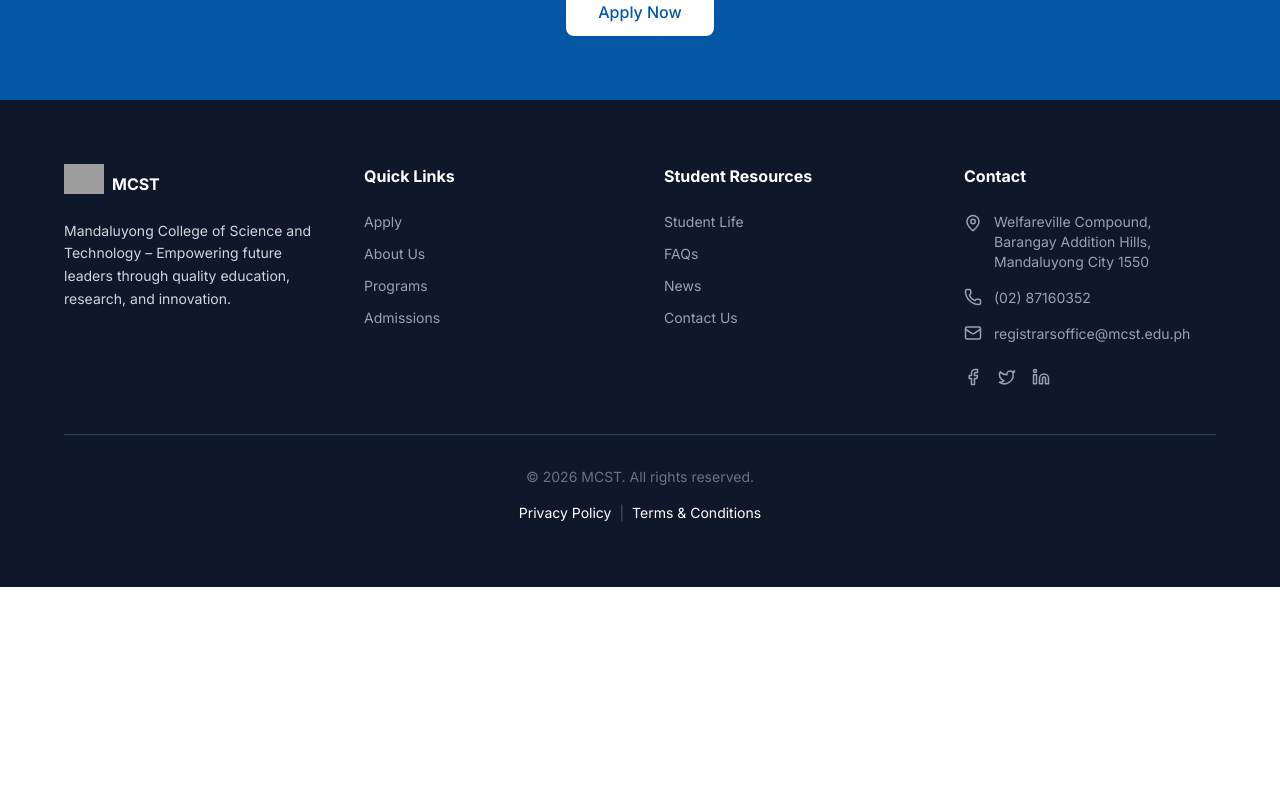
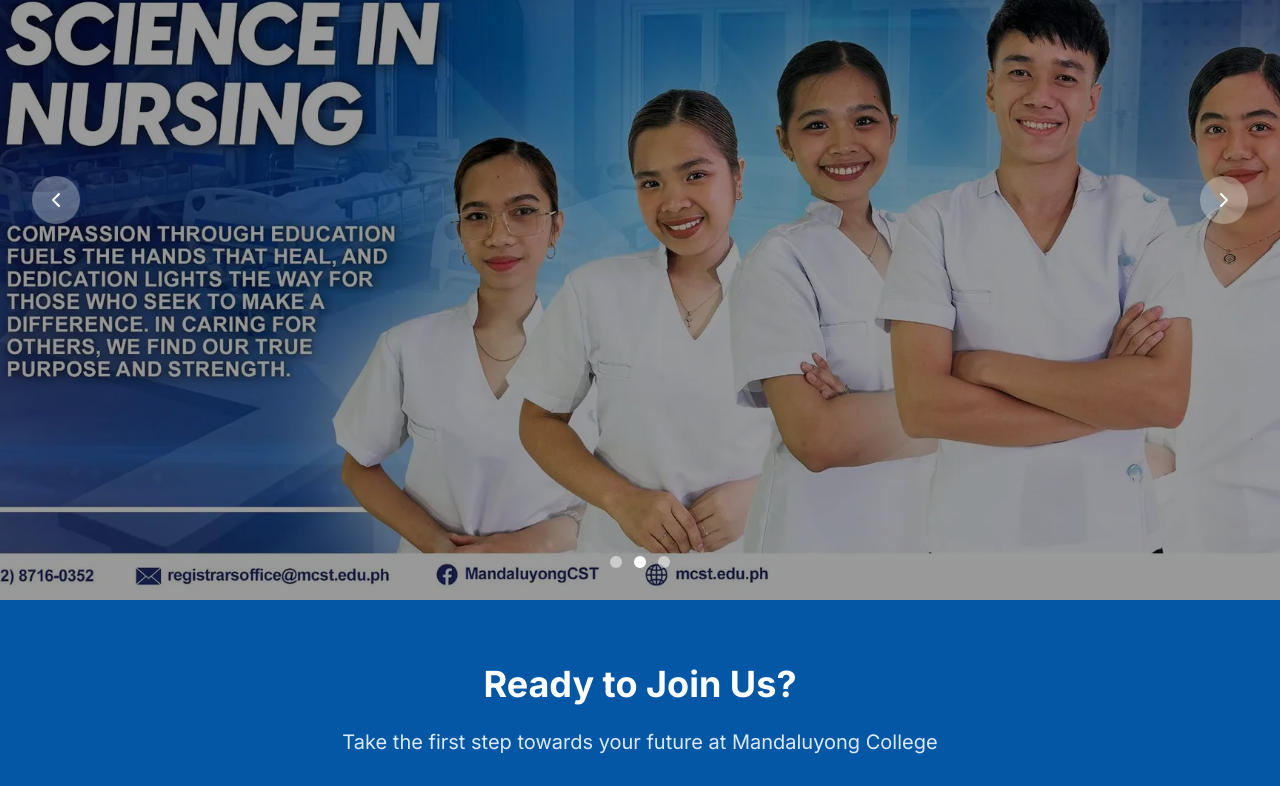
Before and after one commit to Ryderhxrzy/Mandaluyong-College, a Next.js app: page / in a window 1280 px wide. Shown: the part 2573-3359 px from the top of the page. Before the commit the page ends 3160 px from the top, so only its background shows below. Built offline with nearby package versions, Linux system fonts and the light colour scheme; grey boxes are pictures that could not be loaded.

Commit message:
create programs carousel

```diff
--- /dev/null
+++ b/components/ProgramsCarousel.tsx
@@ -0,0 +1,116 @@
+'use client'
+
+import { useState, useEffect } from 'react'
+import { ChevronLeft, ChevronRight } from 'lucide-react'
+import Image from 'next/image'
+
+const ProgramsCarousel = () => {
+  const [currentIndex, setCurrentIndex] = useState(0)
+  const [autoPlay, setAutoPlay] = useState(true)
+
+  const slides = [
+    {
+      image: '/administration.jpg',
+      title: 'Administration',
+    },
+    {
+      image: '/nursing.webp',
+      title: 'Nursing',
+    },
+    {
+      image: '/pe.jpg',
+      title: 'Physical Education',
+    },
+  ]
+
+  useEffect(() => {
+    if (!autoPlay) return
+
+    const interval = setInterval(() => {
+      setCurrentIndex((prev) => (prev + 1) % slides.length)
+    }, 5000)
+
+    return () => clearInterval(interval)
+  }, [autoPlay, slides.length])
+
+  const goToPrevious = () => {
+    setCurrentIndex((prev) => (prev - 1 + slides.length) % slides.length)
+    setAutoPlay(false)
+    setTimeout(() => setAutoPlay(true), 10000)
+  }
+
+  const goToNext = () => {
+    setCurrentIndex((prev) => (prev + 1) % slides.length)
+    setAutoPlay(false)
+    setTimeout(() => setAutoPlay(true), 10000)
+  }
+
+  const goToSlide = (index: number) => {
+    setCurrentIndex(index)
+    setAutoPlay(false)
+    setTimeout(() => setAutoPlay(true), 10000)
+  }
+
+  return (
+    <section className="relative w-full h-screen flex items-center justify-center overflow-hidden bg-black">
+      {/* Carousel Container */}
+      <div className="relative w-full h-full">
+        {/* Slides */}
+        {slides.map((slide, index) => (
+          <div
+            key={index}
+            className={`absolute inset-0 transition-opacity duration-1000 ease-in-out ${
+              index === currentIndex ? 'opacity-100' : 'opacity-0'
+            }`}
+          >
+            <Image
+              src={slide.image}
+              alt={slide.title}
+              fill
+              className="object-cover"
+              priority={index === 0}
+            />
+            {/* Overlay */}
+            <div className="absolute inset-0 bg-black/40"></div>
+          </div>
+        ))}
+
+        {/* Previous Button */}
+        <button
+          onClick={goToPrevious}
+          className="absolute left-4 sm:left-8 top-1/2 -translate-y-1/2 z-10 bg-white/30 hover:bg-white/50 text-white p-2 sm:p-3 rounded-full transition"
+          aria-label="Previous slide"
+        >
+          <ChevronLeft size={24} />
+        </button>
+
+        {/* Next Button */}
+        <button
+          onClick={goToNext}
+          className="absolute right-4 sm:right-8 top-1/2 -translate-y-1/2 z-10 bg-white/30 hover:bg-white/50 text-white p-2 sm:p-3 rounded-full transition"
+          aria-label="Next slide"
+        >
+          <ChevronRight size={24} />
+        </button>
+
+        {/* Dot Indicators */}
+        <div className="absolute bottom-8 left-1/2 -translate-x-1/2 z-10 flex gap-3">
+          {slides.map((_, index) => (
+            <button
+              key={index}
+              onClick={() => goToSlide(index)}
+              className={`w-3 h-3 rounded-full transition ${
+                index === currentIndex
+                  ? 'bg-white'
+                  : 'bg-white/50 hover:bg-white/75'
+              }`}
+              aria-label={`Go to slide ${index + 1}`}
+            />
+          ))}
+        </div>
+      </div>
+    </section>
+  )
+}
+
+export default ProgramsCarousel
```
